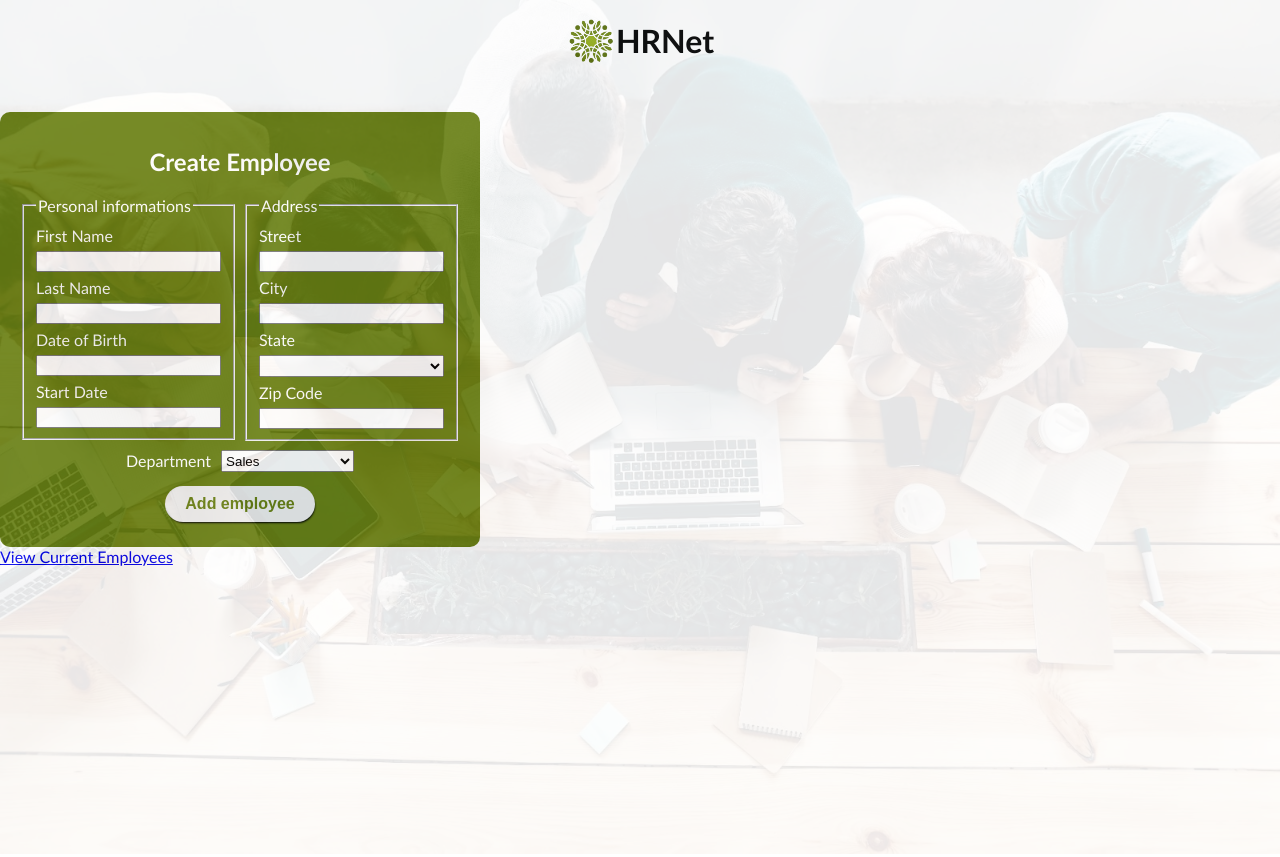
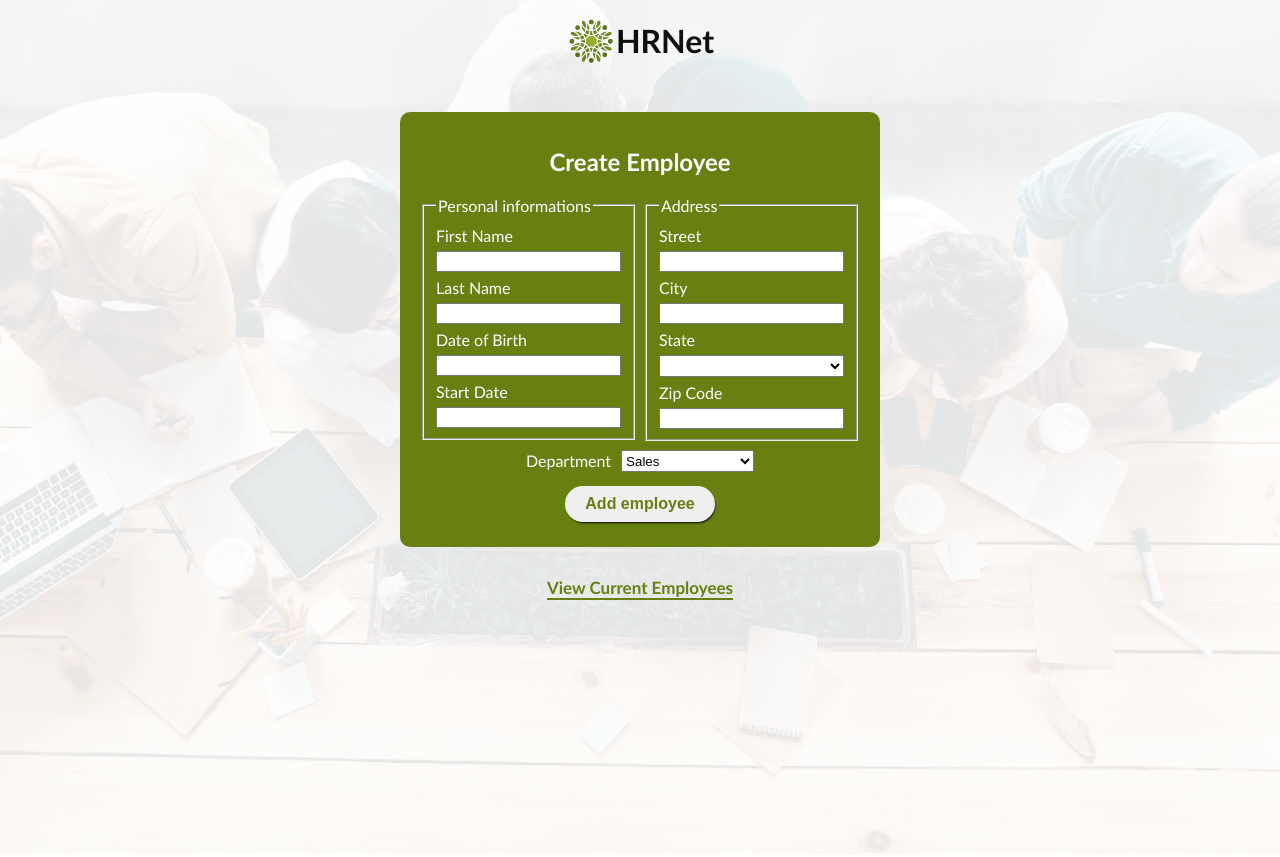
Before and after one commit to mohaali77/P14-JS-React, a React (Create React App) app in the folder hrnet/: page / in a window 1280 px wide. Built offline with nearby package versions, Linux system fonts and the light colour scheme.

Commit message:
Update CreateEmployee.css

```diff
--- a/hrnet/src/pages/CreateEmployee/style/CreateEmployee.css
+++ b/hrnet/src/pages/CreateEmployee/style/CreateEmployee.css
@@ -1 +1,19 @@
-/*# sourceMappingURL=CreateEmployee.css.map */
+.container {
+  display: flex;
+  flex-direction: column;
+  align-items: center;
+  justify-content: center;
+  position: relative;
+}
+
+a {
+  margin-top: 30px;
+  font-size: 17px;
+  color: #687f12;
+  text-decoration: none;
+  font-weight: bolder;
+  border-bottom: solid 2px;
+}
+a:hover {
+  transform: scale(1.1);
+}/*# sourceMappingURL=CreateEmployee.css.map */
```
